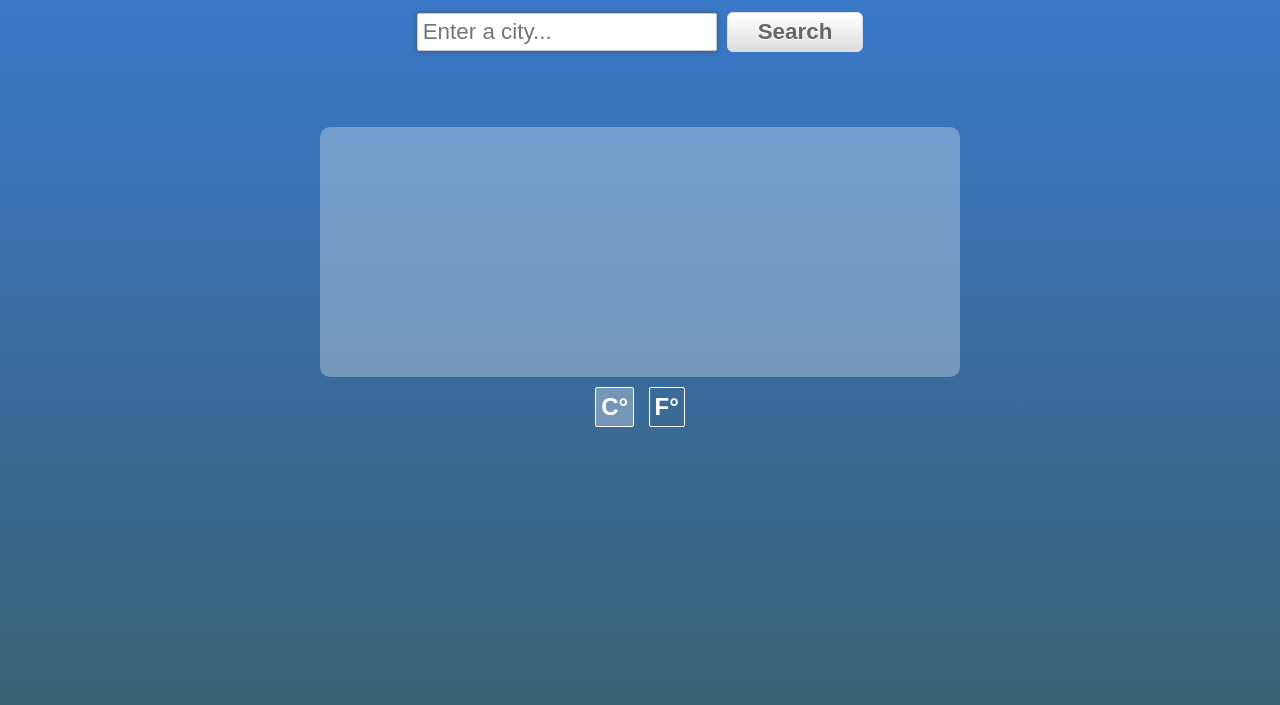
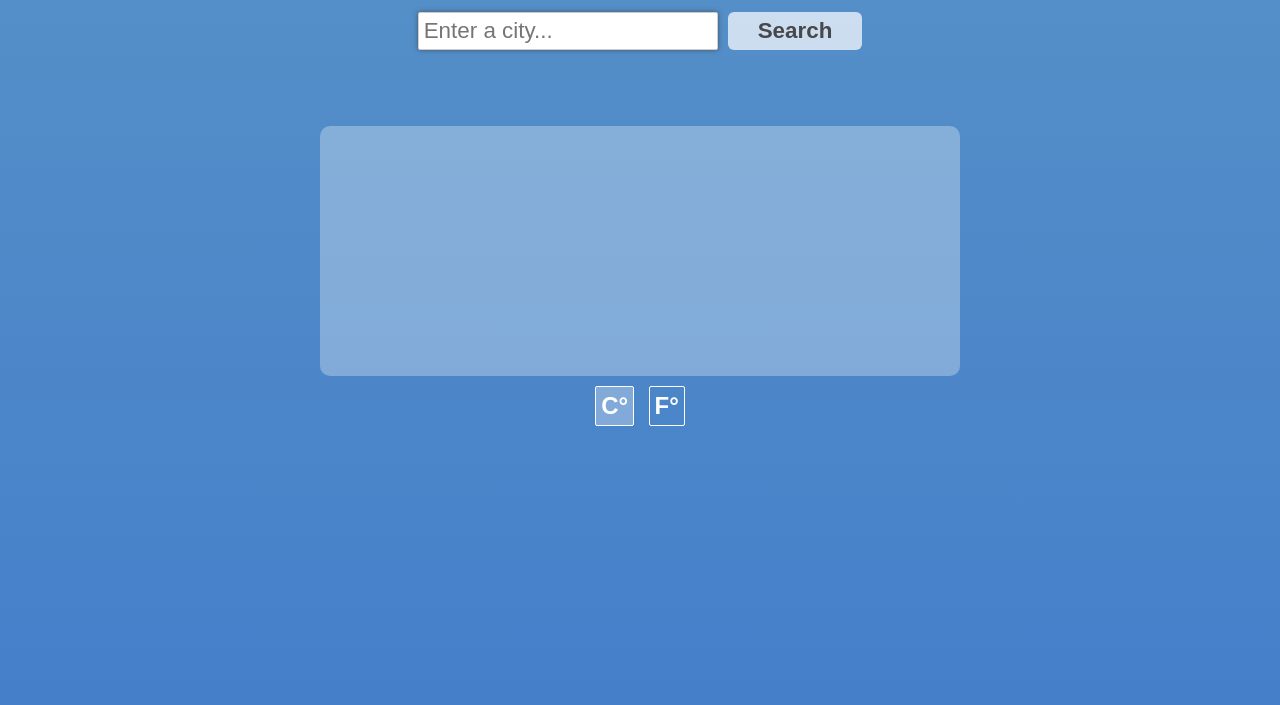
Before and after one commit to martinivnv/simpl-weather, a website: page public/index.html in a window 1280 px wide. Shown: the part 95-800 px from the top of the page. Drawn offline with Linux system fonts and the light colour scheme.

Commit message:
Update style.css

```diff
--- a/public/style.css
+++ b/public/style.css
@@ -1,5 +1,5 @@
 html {
-	background: linear-gradient(#3a7bd5, #3a6073) no-repeat center center fixed;
+	background: linear-gradient(#5691c8, #457fca) no-repeat center center fixed;
 	background-size: cover;
 }
 
@@ -40,25 +40,24 @@ h3 {
 }
 
 #submit {
-	box-shadow: inset 0px 1px 0px 0px #ffffff;
-	background: linear-gradient(to bottom, #ffffff 5%, #dddddd 100%);
-	background-color: #ffffff;
+	background: rgba(255, 255, 255, 0.7);
+	background-color: rgba(255, 255, 255, 0.7);
 	border-radius: 6px;
-	border: 1px solid #dcdcdc;
 	display: inline-block;
 	cursor: pointer;
-	color: #666666;
+	color: #48484a;
 	font-family: Arial;
 	font-size: 1.4em;
 	font-weight: bold;
 	padding: 6px;
 	text-decoration: none;
-	text-shadow: 0px 1px 0px #ffffff;
 	outline: none;
+	border: none;
 }
 #submit:hover {
-	background: linear-gradient(to bottom, #dddddd 5%, #ffffff 100%);
-	background-color: #dddddd;
+	background: rgba(255, 255, 255, 0.9);
+	background-color: rgba(255, 255, 255, 0.9);
+	color: #504f4f;
 }
 #submit:active {
 	position: relative;
```
